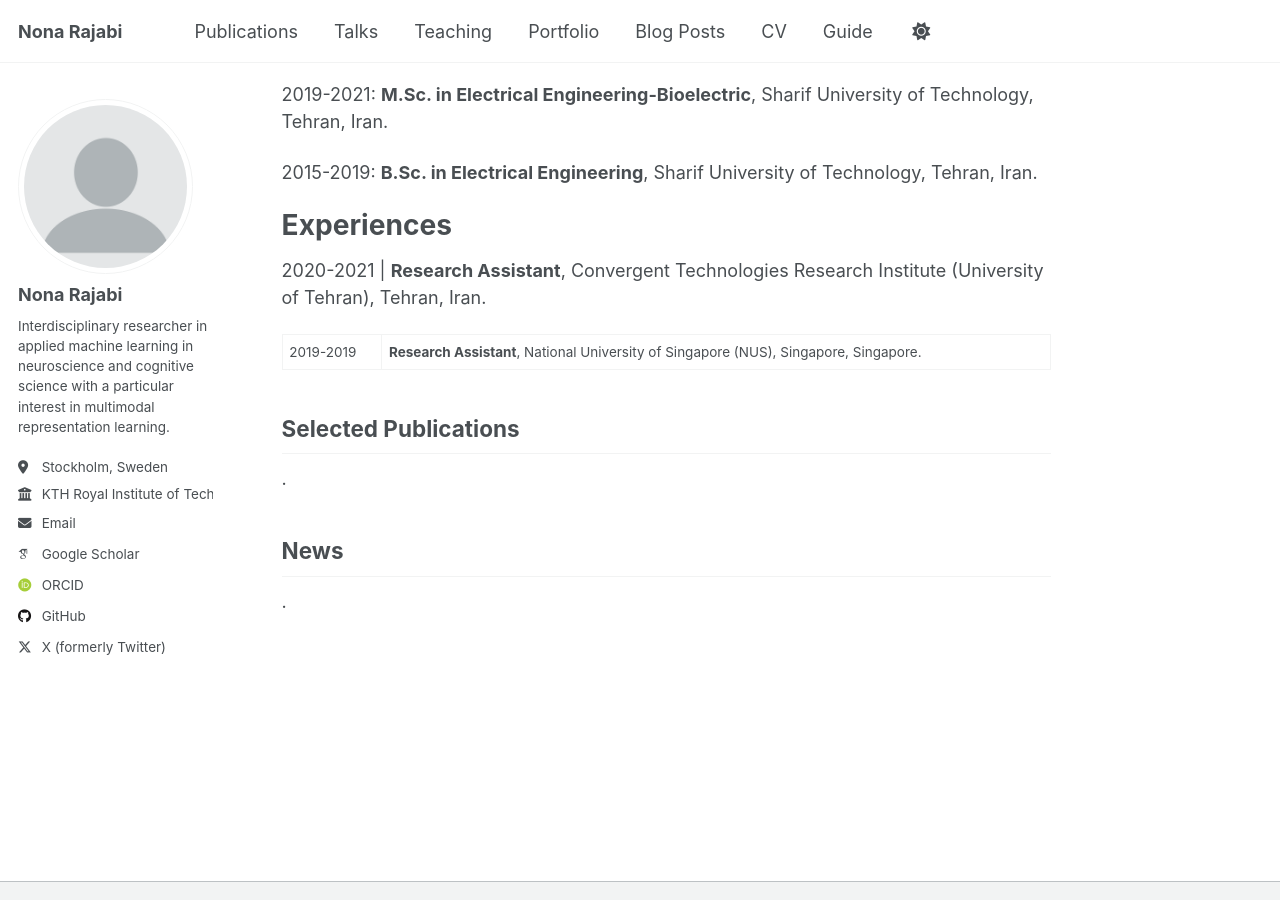
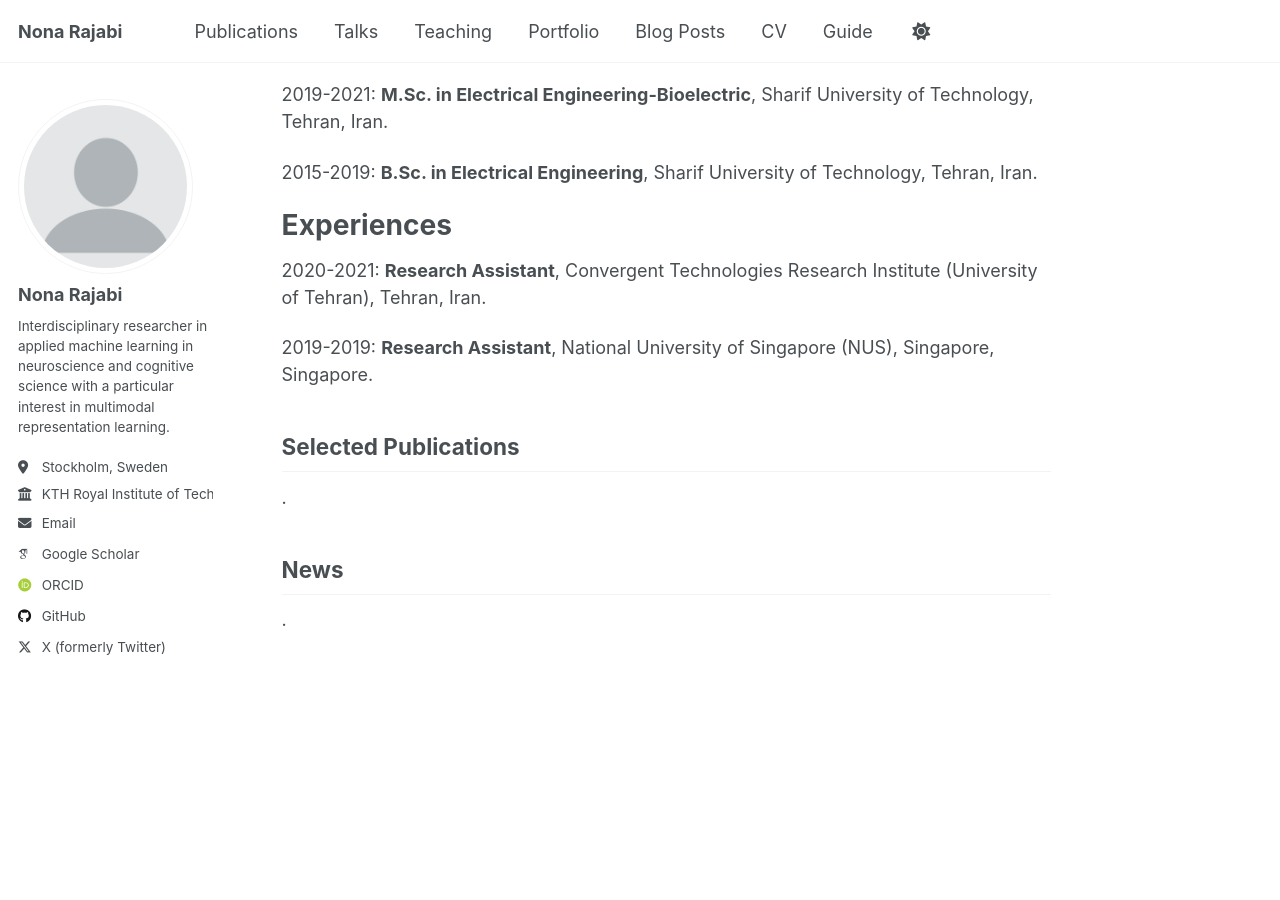
Before and after one commit to NonaRjb/nonarjb.github.io, a Jekyll site: the page built from _pages/about.md, in a window 1280 px wide and 900 px high, scrolled down 448 px. Built offline with Jekyll 4.4.1, drawn with Linux system fonts in a browser that asks for light colours; some web fonts are replaced; a script that is not in the unit is left out; part of the change alters nothing that is shown.

```diff
--- a/_pages/about.md
+++ b/_pages/about.md
@@ -23,9 +23,10 @@ Academic Background
 
 Experiences
 ======
-2020-2021 | **Research Assistant**, Convergent Technologies Research Institute (University of Tehran), Tehran, Iran.
 
-2019-2019 | **Research Assistant**, National University of Singapore (NUS), Singapore, Singapore.
+2020-2021: **Research Assistant**, Convergent Technologies Research Institute (University of Tehran), Tehran, Iran.
+
+2019-2019: **Research Assistant**, National University of Singapore (NUS), Singapore, Singapore.
 
 Selected Publications
 ------
```
